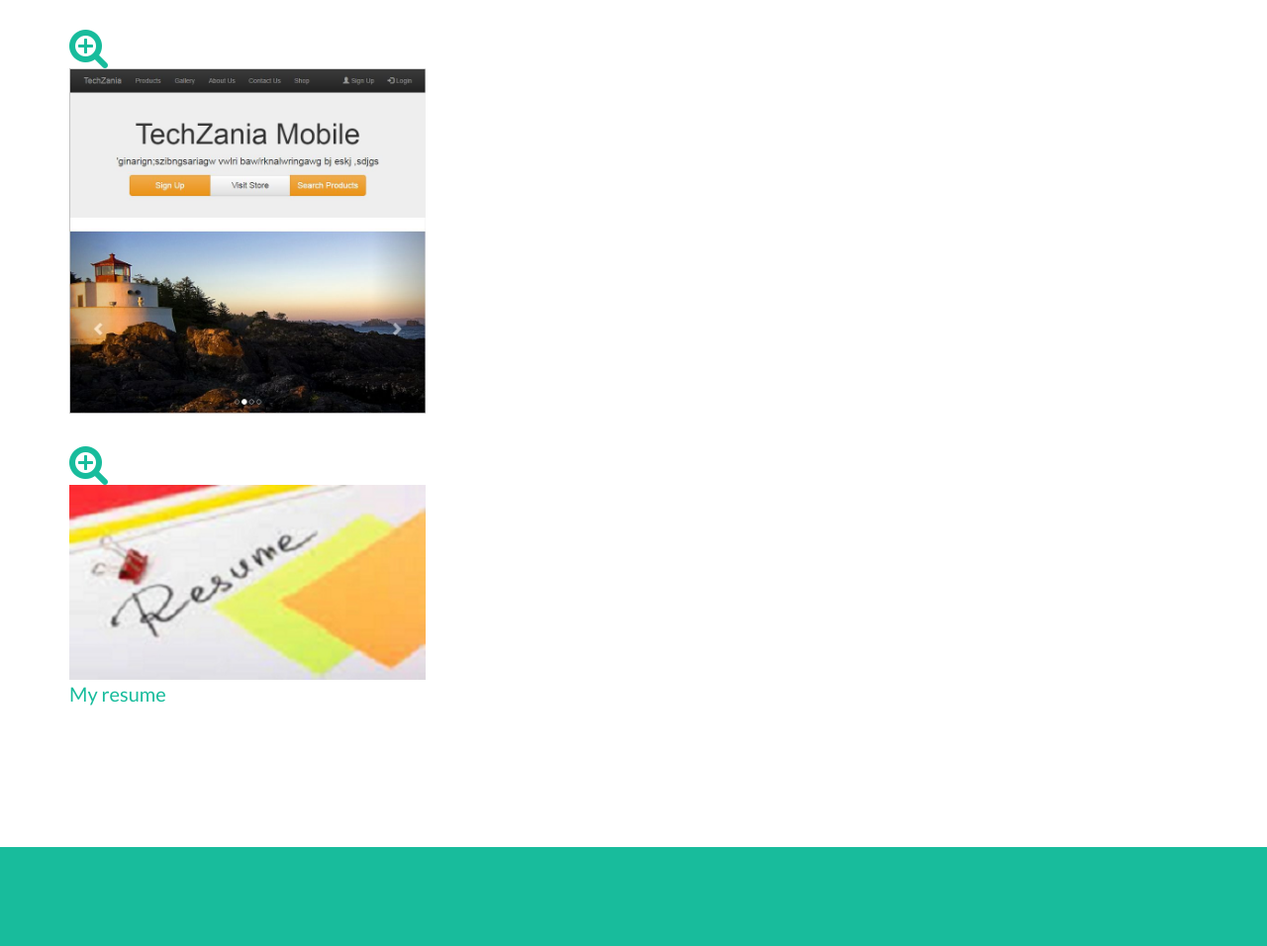
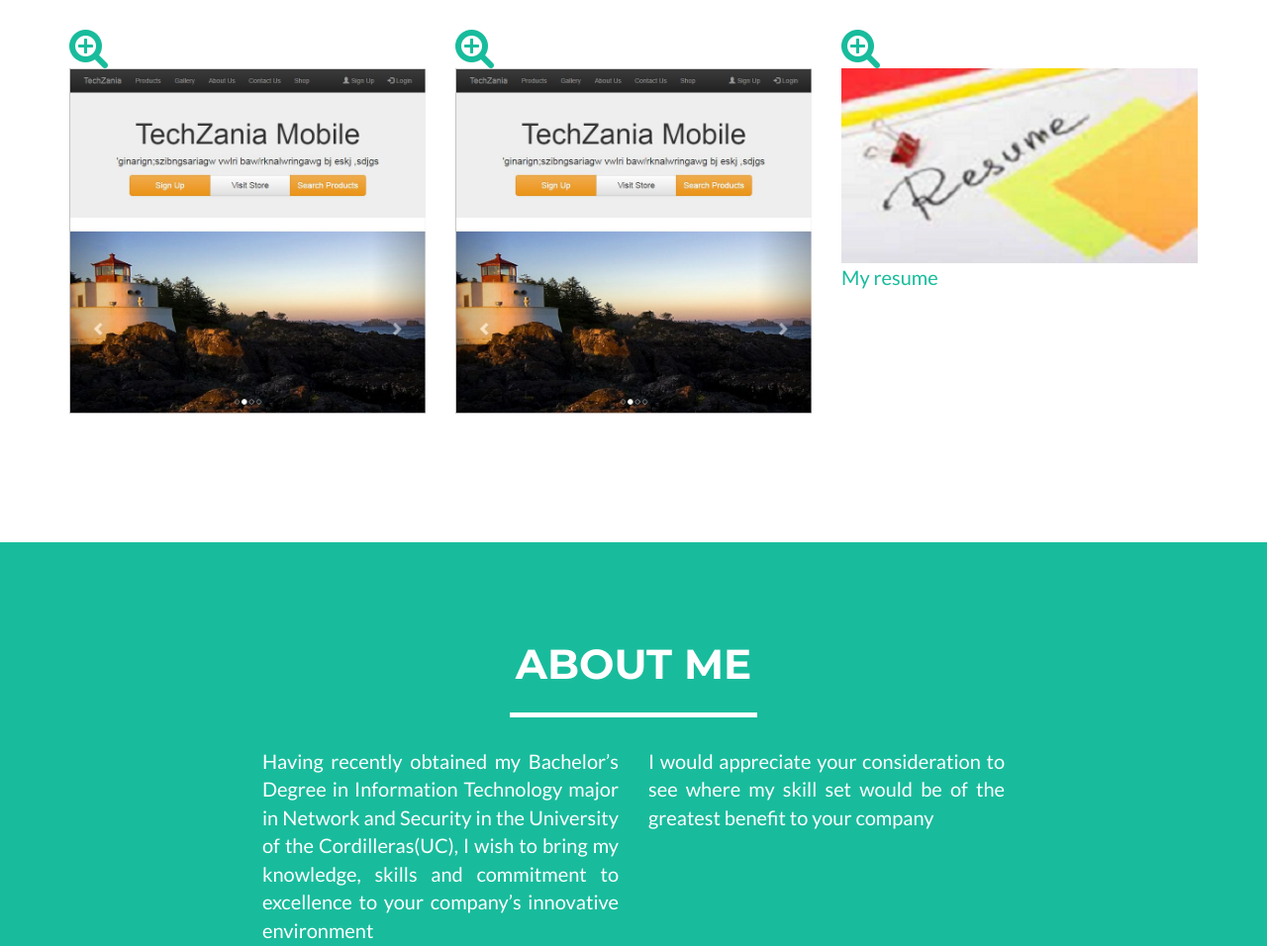
Before and after one commit to mhackie0924/JackelynYangos, a website: page index.html in a window 1280 px wide. Shown: the part 1696-2652 px from the top of the page at 99% size. Drawn offline with nearby package versions, Linux system fonts and the light colour scheme.

Commit message:
Update index.html

```diff
--- a/index.html
+++ b/index.html
@@ -145,8 +145,16 @@
                         <img src="img/website.JPG" class="img-responsive" alt="">
                     </a>
                 </div>
-            </div>
-            <div class="row">
+                <div class="col-sm-4 portfolio-item">
+                   <a href="https://mhackie0924.github.io/Langcao_Yangos.github.io/">
+                        <div class="caption">
+                            <div class="caption-content">
+                                <i class="fa fa-search-plus fa-3x"></i>
+                            </div>
+                        </div>
+                        <img src="img/website.JPG" class="img-responsive" alt="">
+                    </a>
+                </div>
                 <div class="col-sm-4 portfolio-item">
                    <a href="Resume.html">
                         <div class="caption">
```
